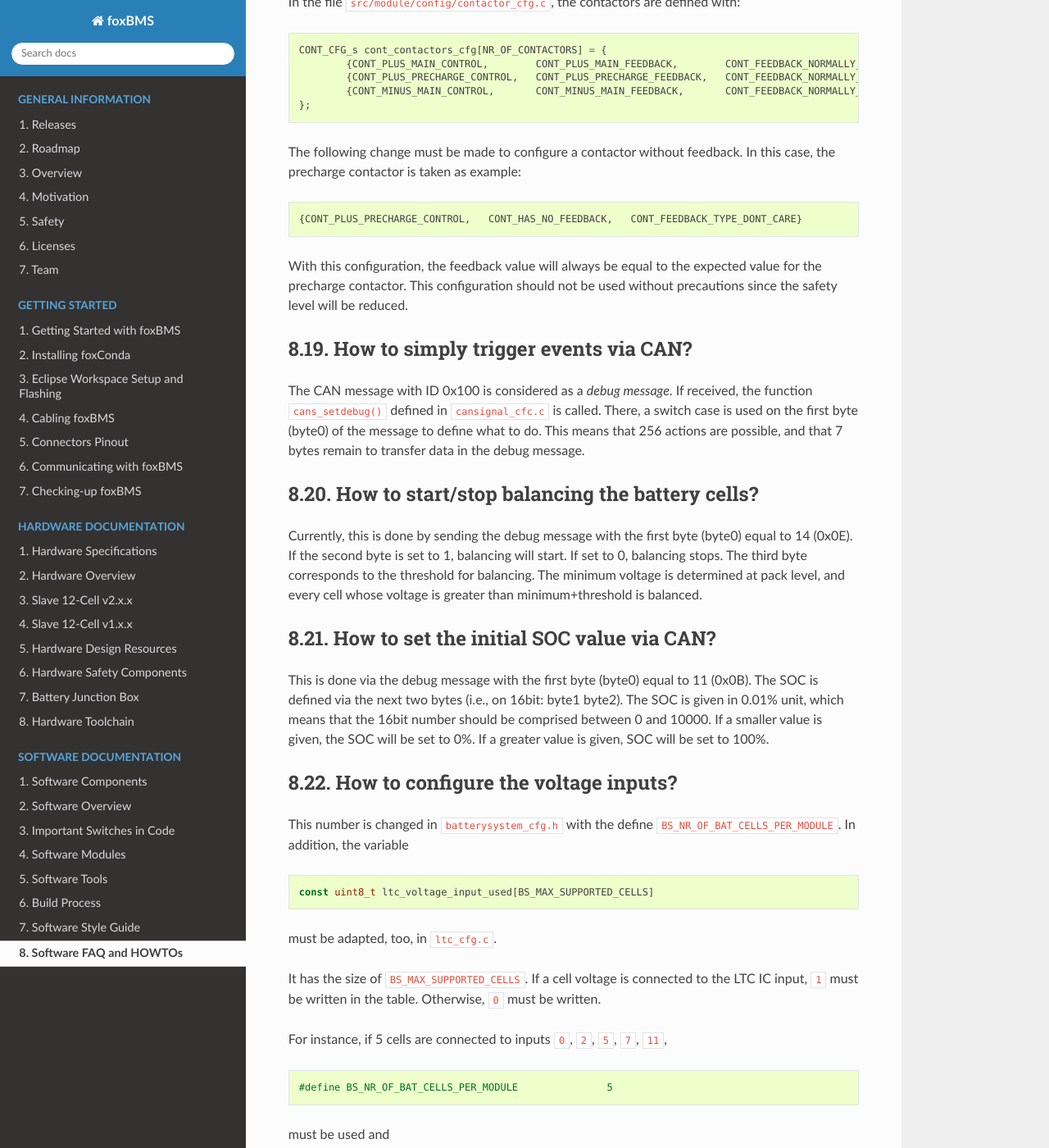
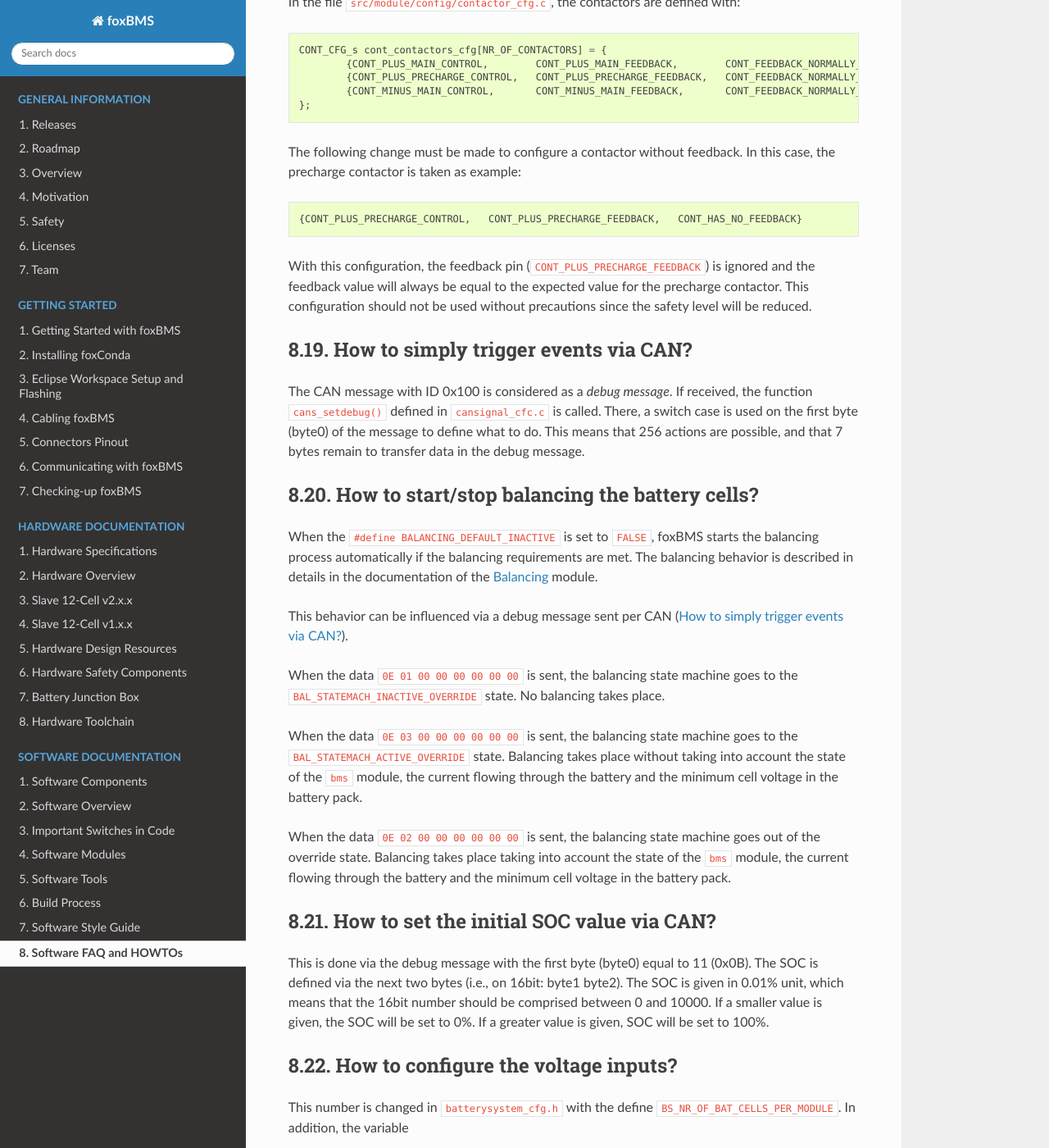
Before and after one commit to foxBMS/documentation, a Sphinx documentation site: the page built from doc/sphinx/software_documentation/faq/faq.rst, in a window 1280 px wide and 1400 px high, scrolled down 19951 px. Shown: the whole window at 82% size. Built offline with Sphinx 7.4.7 and the Read the Docs theme 2.0.0, drawn with Linux system fonts in a browser that asks for light colours; pages that are not in the unit, such as notebooks, are missing from menus; the version number could not be read and is left out.

Commit message:
Updated obsolete parts in software FAQ. Various other corrections.

```diff
--- a/doc/sphinx/software_documentation/faq/faq.rst
+++ b/doc/sphinx/software_documentation/faq/faq.rst
@@ -831,9 +831,9 @@ The following change must be made to configure a contactor without feedback. In
 
 .. code-block:: C
 
-   {CONT_PLUS_PRECHARGE_CONTROL,   CONT_HAS_NO_FEEDBACK,   CONT_FEEDBACK_TYPE_DONT_CARE}
+   {CONT_PLUS_PRECHARGE_CONTROL,   CONT_PLUS_PRECHARGE_FEEDBACK,   CONT_HAS_NO_FEEDBACK}
 
-With this configuration, the feedback value will always be equal to the expected value for the precharge contactor. This configuration should not be used without precautions since the safety level will be reduced.
+With this configuration, the feedback pin (``CONT_PLUS_PRECHARGE_FEEDBACK``) is ignored and the feedback value will always be equal to the expected value for the precharge contactor. This configuration should not be used without precautions since the safety level will be reduced.
 
 .. _can_debug_message:
 
@@ -846,8 +846,15 @@ The CAN message with ID 0x100 is considered as a `debug message`. If received, t
 How to start/stop balancing the battery cells?
 ----------------------------------------------
 
-Currently, this is done by sending the debug message with the first byte (byte0) equal to 14 (0x0E). If the second byte is set to 1, balancing will start. If set to 0, balancing stops. The third byte corresponds to the threshold for balancing. The minimum voltage is determined at pack level, and every cell whose voltage is greater than minimum+threshold is balanced.
+When the ``#define BALANCING_DEFAULT_INACTIVE`` is set to ``FALSE``, |foxBMS| starts the balancing process automatically if the balancing requirements are met. The balancing behavior is described in details in the documentation of the :ref:`BALANCING` module.
 
+This behavior can be influenced via a debug message sent per CAN (:ref:`can_debug_message`).
+
+When the data ``0E 01 00 00 00 00 00 00`` is sent, the balancing state machine goes to the ``BAL_STATEMACH_INACTIVE_OVERRIDE`` state. No balancing takes place.
+
+When the data ``0E 03 00 00 00 00 00 00`` is sent, the balancing state machine goes to the ``BAL_STATEMACH_ACTIVE_OVERRIDE`` state. Balancing takes place without taking into account the state of the |mod_bms|, the current flowing through the battery and the minimum cell voltage in the battery pack.
+
+When the data ``0E 02 00 00 00 00 00 00`` is sent, the balancing state machine goes out of the override state. Balancing takes place taking into account the state of the |mod_bms|, the current flowing through the battery and the minimum cell voltage in the battery pack.
 
 How to set the initial SOC value via CAN?
 -----------------------------------------
--- a/doc/sphinx/software_documentation/modules/nvm/nvm.rst
+++ b/doc/sphinx/software_documentation/modules/nvm/nvm.rst
@@ -47,7 +47,7 @@ Data Structure
 
 The data storage of the EEPROM is organized in coherent data entities called channels. Each channel has its own storage area reserved in the EEPROM. EEPROM channels can be used as a non-volatile backup for corresponding BKPSRAM channels. Furthermore, every channel has a checksum, an ID, and optionally a software write protection and a pointer to the location of the corresponding channel in the SRAM or BKPSRAM. Additionally, every channel has a dirty flag, which is set to indicate a modification of data to initiate a backup process to the EEPROM. EEPROM channels can be configured to be updated automatically during startup, if data is not up-to-date or in case it is corrupted.
 
-Example: EEPROM-channels A, B and C have coherent BKPSRAM channels. D has a coherent SRAM channel. E does not have a coherent channel: the data are written directly into this channel.
+Example: EEPROM-channels A, B and C have coherent BKPSRAM channels. E has a coherent SRAM channel. D does not have a coherent channel: the data are written directly into this channel.
 
 .. _nvm_datastructure:
 .. figure:: ./nvm_datastructure.png
```
Also changed, not shown: doc/sphinx/software_documentation/modules/balancing/balancing.rst (+6 -8 lines), doc/sphinx/software_documentation/modules/ltc/ltc.rst (+4 -4 lines), doc/sphinx/hardware_documentation/slave_v2.x/foxbms-slave-block-12cell.png, 1 other file.
